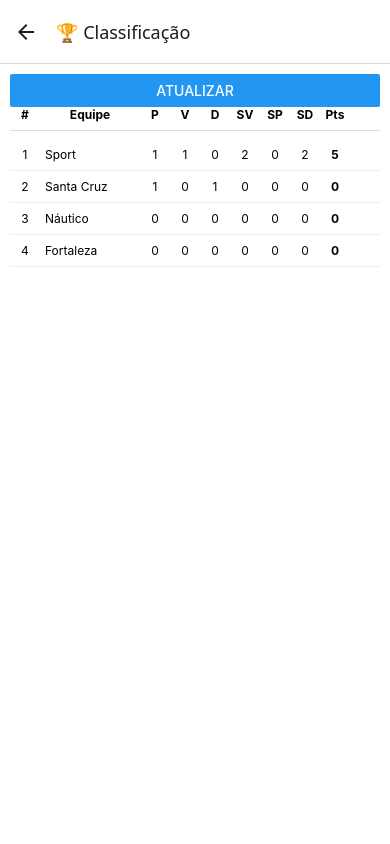
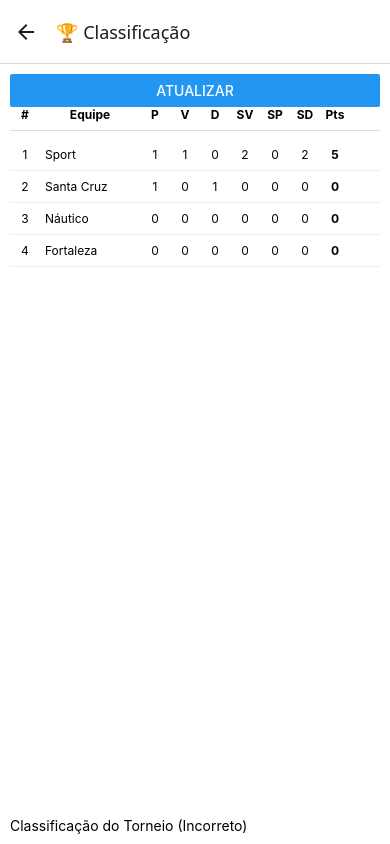
Before and after one commit to WhitexNinja/site_volei, a React Native app in the folder site_volei/: screen /Classificacao in a window 390 px wide. Built offline with nearby package versions, Linux system fonts and the light colour scheme; data requests are answered from the project's data file.

Commit message:
Update Classificacao.js

```diff
--- a/site_volei/screens/Classificacao.js
+++ b/site_volei/screens/Classificacao.js
@@ -1,3 +1,4 @@
+// Classificacao.js
 import React, { useEffect, useState } from 'react';
 import { View, Text, FlatList, StyleSheet, Alert, Button } from 'react-native';
 import { BASE_URL } from '../config';
@@ -57,6 +58,8 @@
         keyExtractor={item => item.nome}
         renderItem={renderItem}
       />
+        {/* Bug Simples 1: Texto incorreto */}
+        <Text>Classificação do Torneio (Incorreto)</Text>
     </View>
   );
 }
```
